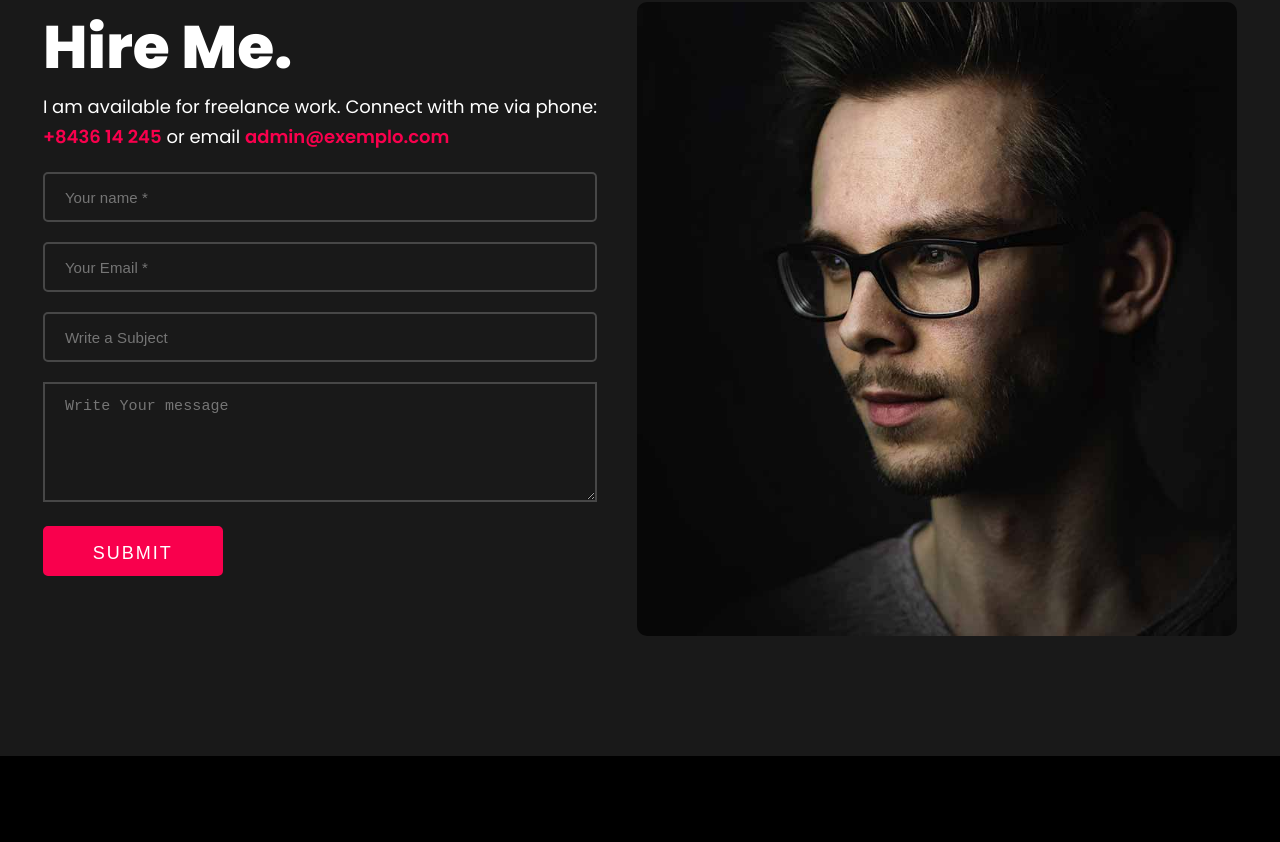
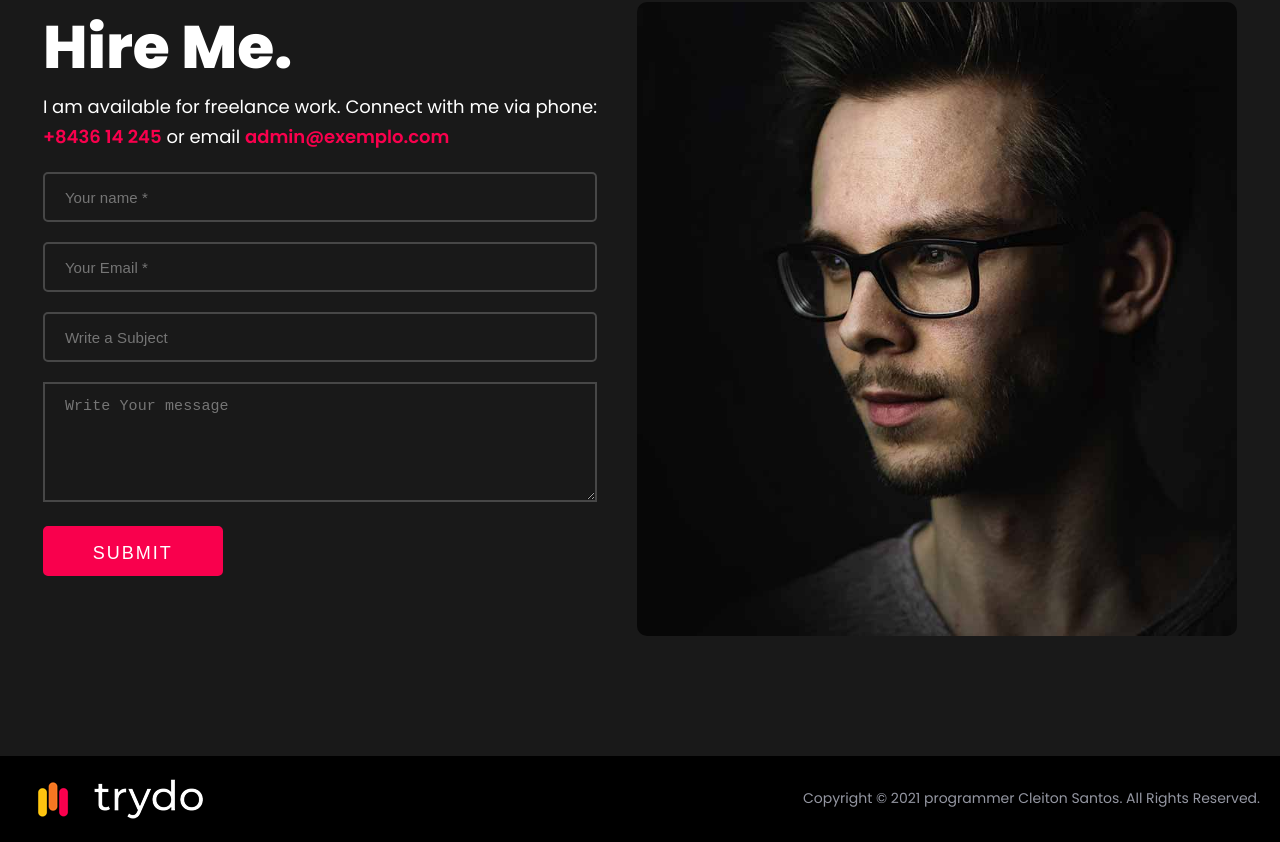
Before and after one commit to cleitonrs/reactjs-portfolio-template, a React (Create React App) app: page / in a window 1280 px wide. Shown: the part 5429-6271 px from the top of the page. Before the commit the page ends 6185 px from the top, so only its background shows below. Built offline with nearby package versions, Linux system fonts and the light colour scheme.

Commit message:
footer component

```diff
--- a/src/About.js
+++ b/src/About.js
@@ -37,6 +37,10 @@ const About = () => {
           </div>
         </div>
       </div>
+      {/* UP TO TOP BUTTON */}
+      <div className="up__to__top__btn">
+
+      </div>
     </div>
   );
 };
--- a/src/App.js
+++ b/src/App.js
@@ -5,6 +5,7 @@ import Service from './Service';
 import Project from './Project';
 import Blog from './Blog';
 import Contact from './Contact';
+import Footer from './Footer';
 
 function App() {
   return (
@@ -15,6 +16,7 @@ function App() {
       <Project />
       <Blog />
       <Contact />
+      <Footer />
     </div>
   );
 }
--- /dev/null
+++ b/src/Footer.js
@@ -0,0 +1,15 @@
+import React from 'react'
+import footerImg from "./img/footer.png"
+
+const Footer = () => {
+  return (
+    <div className="footer d__flex align__items__center justify__content__space__between pz__10" style={{
+      "zIndex": "500", "padding": "10px 20px"
+    }}>
+      <img src={footerImg} alt="" className="footer__img pointer" />
+      <span className="copyright" style={{"color": "#c6c9d8", "fontSize": "14px", "opacity": "0.75"}}>Copyright © 2021 programmer Cleiton Santos. All Rights Reserved.</span>
+    </div>
+  )
+}
+
+export default Footer
```
Also changed, not shown: src/img/footer.png (added).
